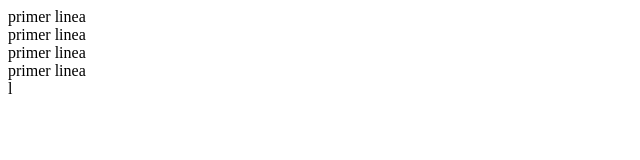
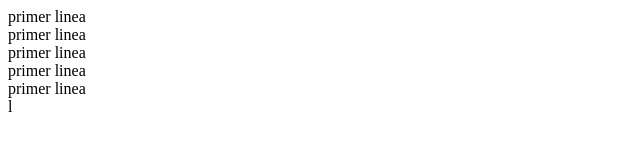
Before and after one commit to kevinyo1/pagina_git_viernes_2026, a plain HTML site: page index.html in a window 1280 px wide. Shown: the full height of the page, 0-640 px from the left. Drawn offline with Linux system fonts and the light colour scheme.

Commit message:
se agrego un quinto div

```diff
--- a/index.html
+++ b/index.html
@@ -10,6 +10,7 @@
    <div>primer linea</div>
    <div>primer linea</div>
    <div>primer linea</div>
+   <div>primer linea</div>
 
 </body>
 </html>l
```
